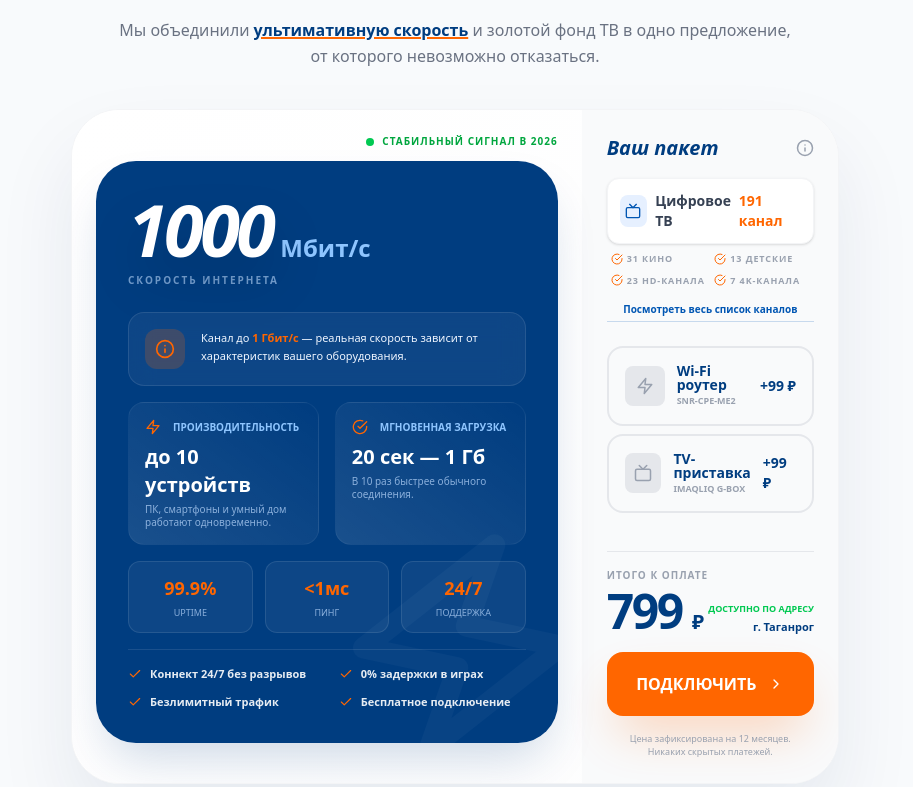
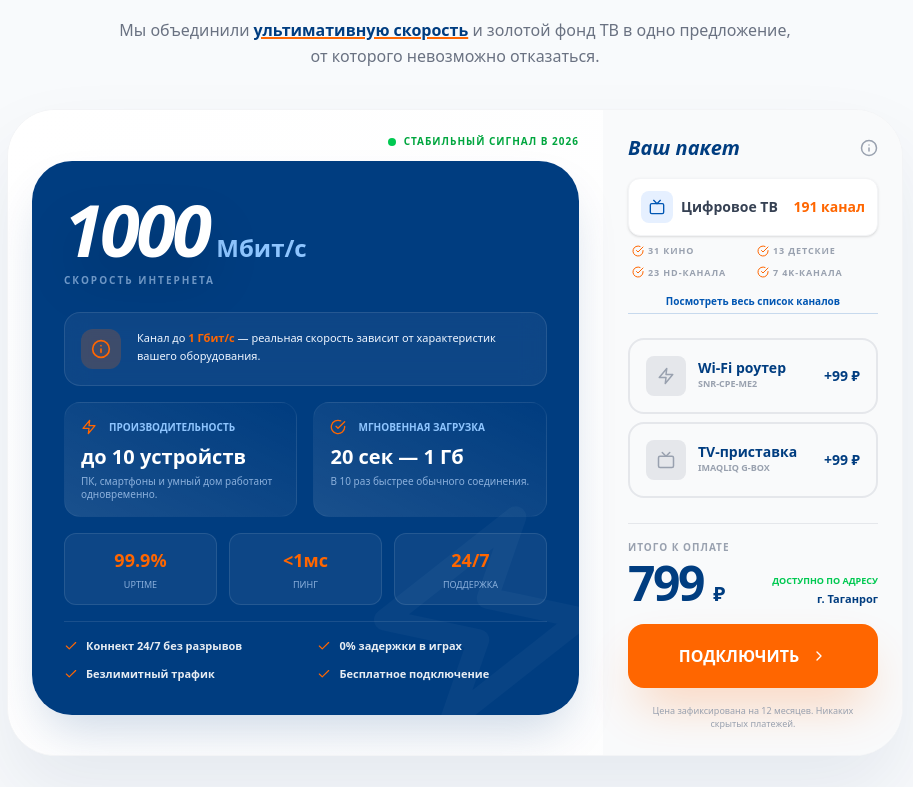
Before and after one commit to Anyarrr/pg, a React (Vite) app: page / in a window 1280 px wide. Shown: the part 873-1660 px from the top of the page, without its empty margins (185-1098 px from the left). Built offline with nearby package versions, Linux system fonts and the light colour scheme.

Commit message:
review desing blocks

```diff
--- a/src/Pg/UltimateOfferResult/UltimateOfferResult.tsx
+++ b/src/Pg/UltimateOfferResult/UltimateOfferResult.tsx
@@ -620,7 +620,7 @@ const UltimateOfferResult = () => {
         </div>
 
         {/* ГЛАВНЫЙ БОКС КОНФИГУРАТОРА */}
-        <div className="max-w-3xl mx-auto bg-white rounded-[3rem] shadow-[0_40px_80px_rgba(0,43,91,0.08)] overflow-hidden border border-gray-100 flex flex-col lg:flex-row">
+        <div className="max-w-4xl mx-auto bg-white rounded-[3rem] shadow-[0_40px_80px_rgba(0,43,91,0.08)] overflow-hidden border border-gray-100 flex flex-col lg:flex-row">
 
           {/* ЛЕВАЯ ПАНЕЛЬ */}
 <div className="lg:w-2/3 p-4 md:p-6 border-r border-gray-50 bg-gradient-to-br from-white to-gray-50/30">
```
